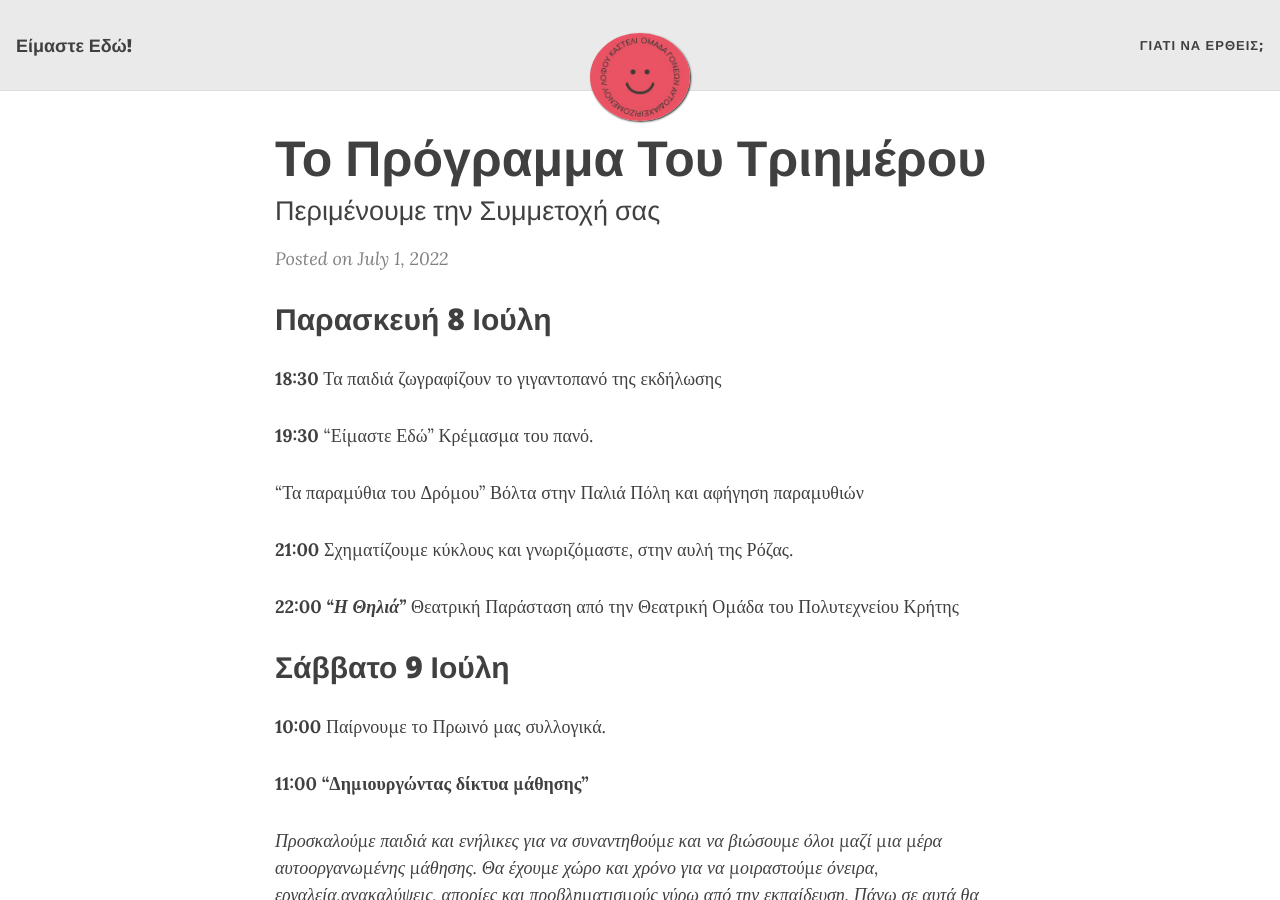
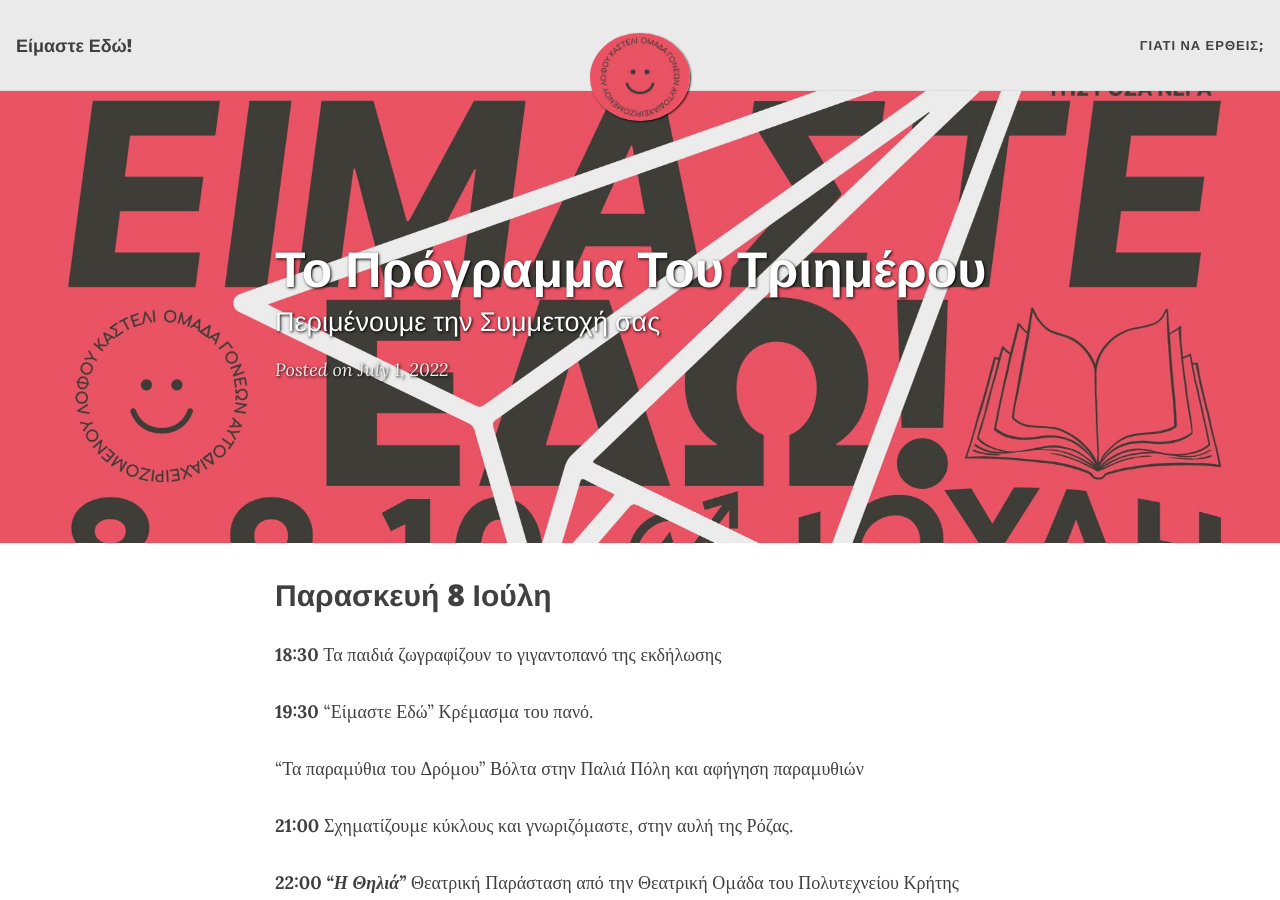
Before and after one commit to Trihmero/sch, a Jekyll site: the page built from _posts/2022-07-01-sch.md, in a window 1280 px wide and 900 px high. Built offline with Jekyll 4.4.1, drawn with Linux system fonts in a browser that asks for light colours; nearby versions of some CDN libraries.

Commit message:
Update 2022-07-01-sch.md

```diff
--- a/_posts/2022-07-01-sch.md
+++ b/_posts/2022-07-01-sch.md
@@ -2,6 +2,8 @@
 layout: post
 title: Το Πρόγραμμα Του Τριημέρου
 subtitle: "Περιμένουμε την Συμμετοχή σας"
+cover-img: /assets/img/flyer.jpg
+share-img: /assets/img/flyer.jpg
 comments: false
 ---
 ## Παρασκευή 8 Ιούλη
```
